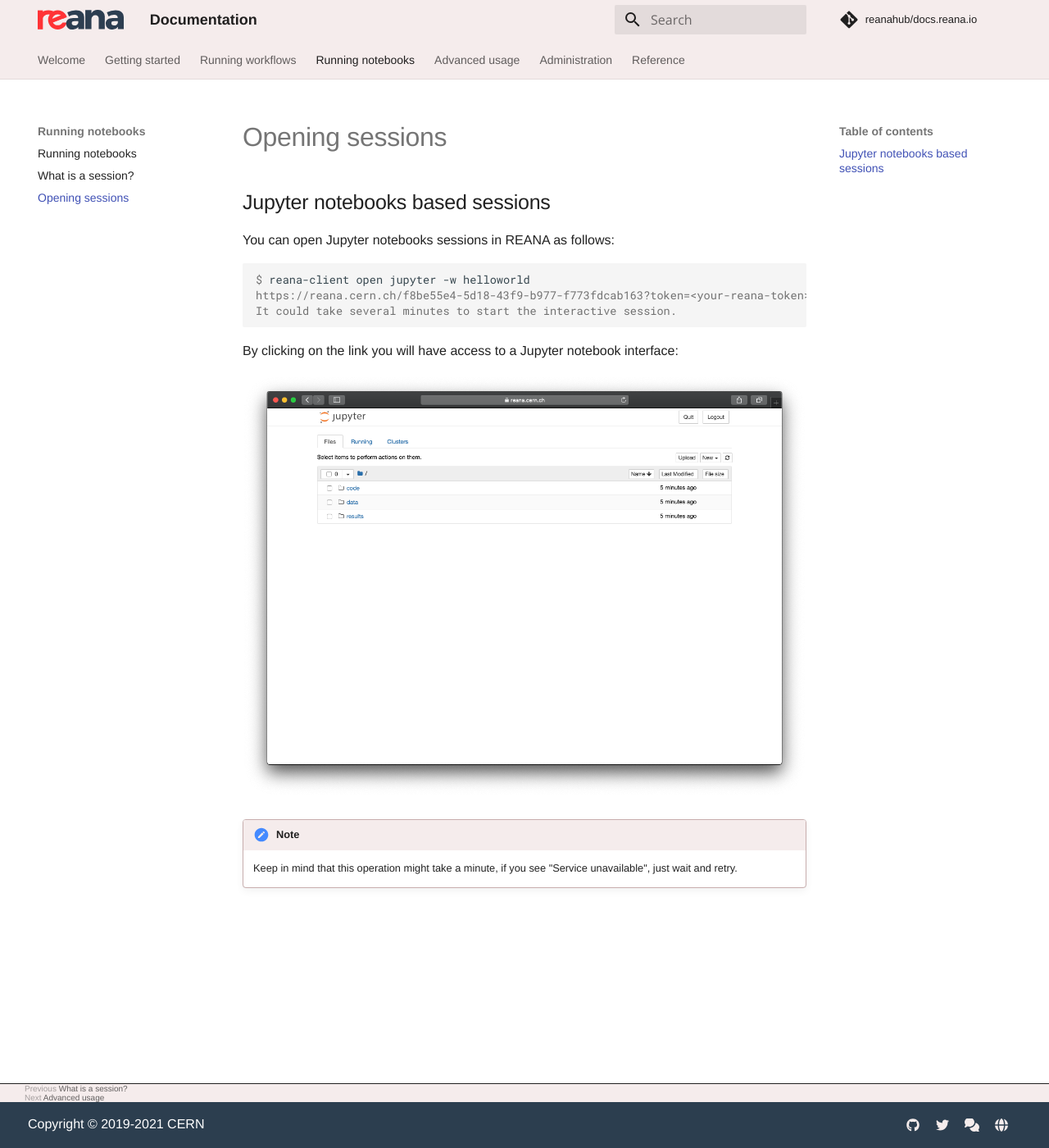
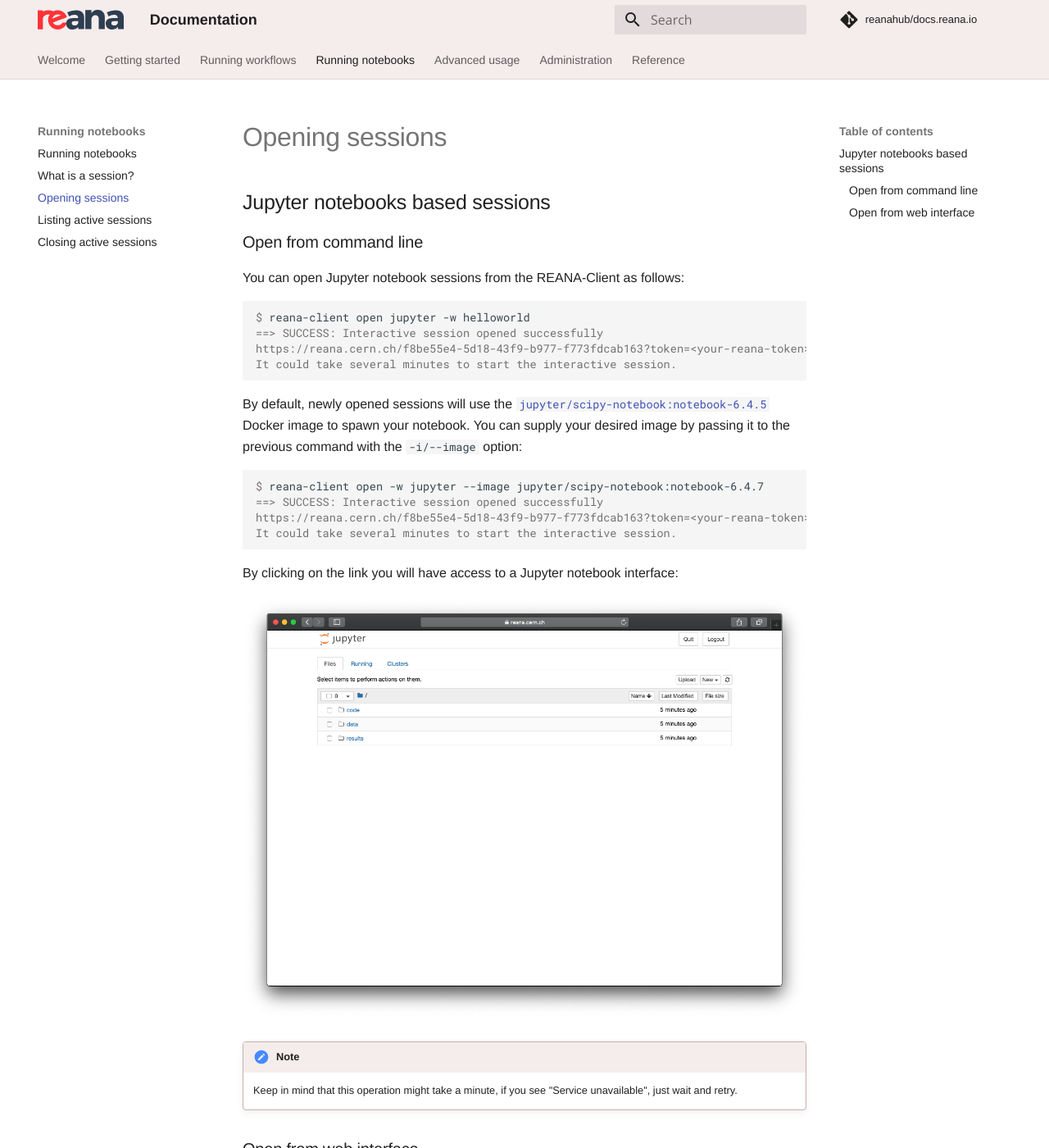
Before and after one commit to reanahub/docs.reana.io, an MkDocs documentation site: the page built from docs/running-notebooks/opening-sessions/index.md, in a window 1280 px wide and 1400 px high. Shown: the whole window at 82% size. Built offline with MkDocs 1.6.1 and Material for MkDocs 9.7.7, drawn with Linux system fonts in a browser that asks for light colours; comment, search, counter and statistics services are not loaded; some of the changed text lies outside the part shown.

Commit message:
docs: improve notebooks section
- new listing and closing notebooks pages
- add how-to open sessions from UI

closes #105

````diff
--- a/docs/running-notebooks/opening-sessions/index.md
+++ b/docs/running-notebooks/opening-sessions/index.md
@@ -2,10 +2,25 @@
 
 ## Jupyter notebooks based sessions
 
-You can open Jupyter notebooks sessions in REANA as follows:
+### Open from command line
+
+You can open Jupyter notebook sessions from the REANA-Client as follows:
 
 ```console
-$ reana-client open jupyter -w helloworld                                                                                                                                                                      [11:45:20]
+$ reana-client open jupyter -w helloworld
+==> SUCCESS: Interactive session opened successfully
+https://reana.cern.ch/f8be55e4-5d18-43f9-b977-f773fdcab163?token=<your-reana-token>
+It could take several minutes to start the interactive session.
+```
+
+By default, newly opened sessions will use the
+[`jupyter/scipy-notebook:notebook-6.4.5`](https://hub.docker.com/layers/jupyter/scipy-notebook/notebook-6.4.5/images/sha256-b6a4ce777b837496d5612b7ce4efba9aa015576cb6993817721b8d293a7c2a3c?context=explore) Docker image to spawn your notebook. You can supply
+your desired image by passing it to the previous command with the
+`-i/--image` option:
+
+```console
+$ reana-client open -w jupyter --image jupyter/scipy-notebook:notebook-6.4.7
+==> SUCCESS: Interactive session opened successfully
 https://reana.cern.ch/f8be55e4-5d18-43f9-b977-f773fdcab163?token=<your-reana-token>
 It could take several minutes to start the interactive session.
 ```
@@ -15,4 +30,18 @@ By clicking on the link you will have access to a Jupyter notebook interface:
 ![jupyter-notebook](../../images/interactive-session-jupyter-notebook.png)
 
 !!! note
-    Keep in mind that this operation might take a minute, if you see "Service unavailable", just wait and retry.
+    Keep in mind that this operation might take a minute, if you see
+    "Service unavailable", just wait and retry.
+
+### Open from web interface
+
+Alternatively, you can also open Jupyter notebook sessions from the
+REANA web interface by going through a list of your workflows and
+clicking on the vertical ellipsis menu on the right-hand-side and
+selecting "Open Jupyter Notebook":
+
+![ui-open-session](../../images/ui-open-session.png)
+
+When a workflow has an associated Jupyter notebook session opened, a
+Jupyter icon will appear next to the workflow name; you can then click
+on it to access the notebook.
````
Also changed, not shown: docs/running-notebooks/closing-active-sessions/index.md (added, +32 -0 lines), docs/running-notebooks/index.md (+2 -0 lines), docs/running-notebooks/listing-active-sessions/index.md (added, +15 -0 lines), docs/running-notebooks/what-is-session/index.md (+8 -2 lines), docs/images/ui-close-session.png (added), docs/images/ui-open-session.png (added), docs/running-notebooks/.pages.
